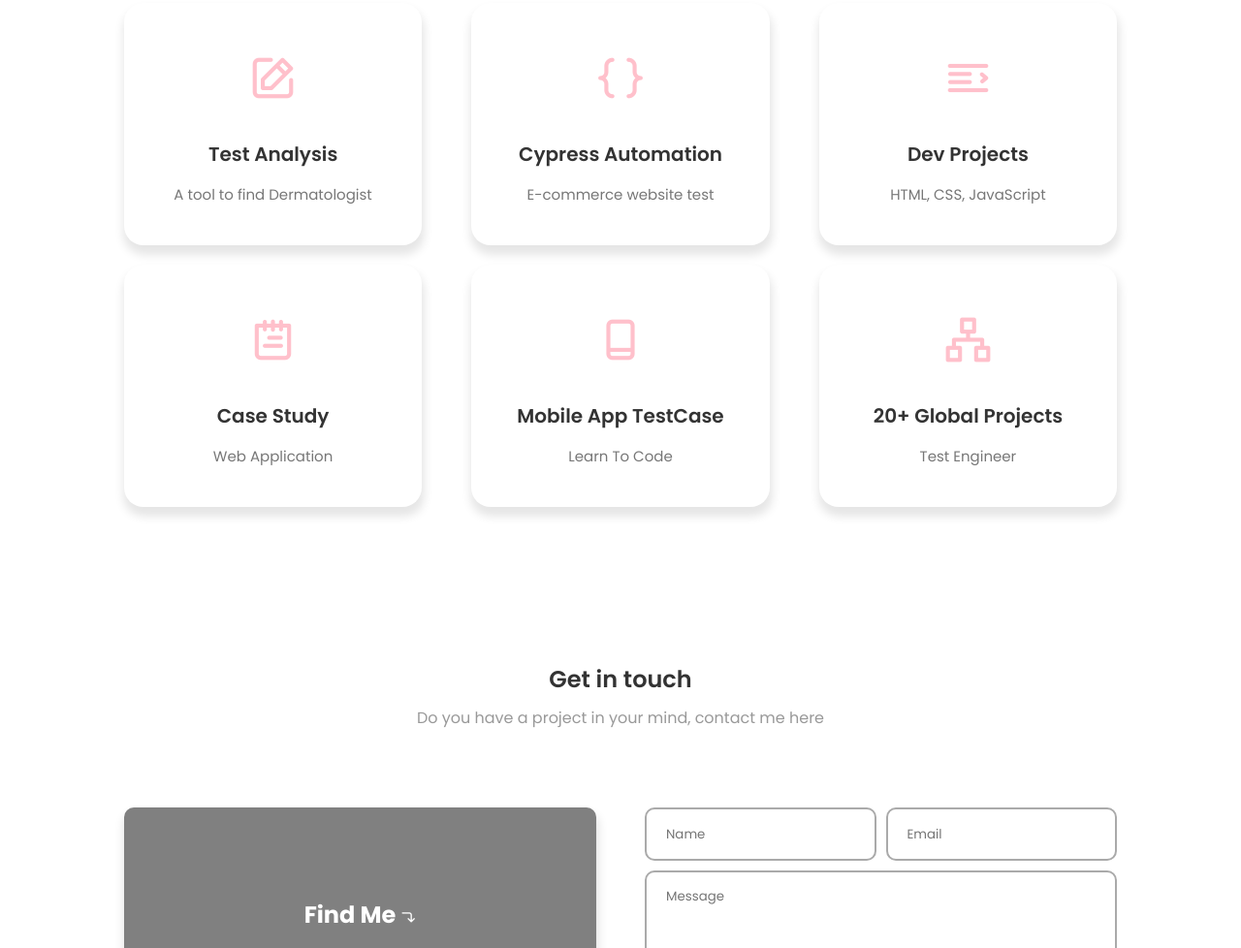
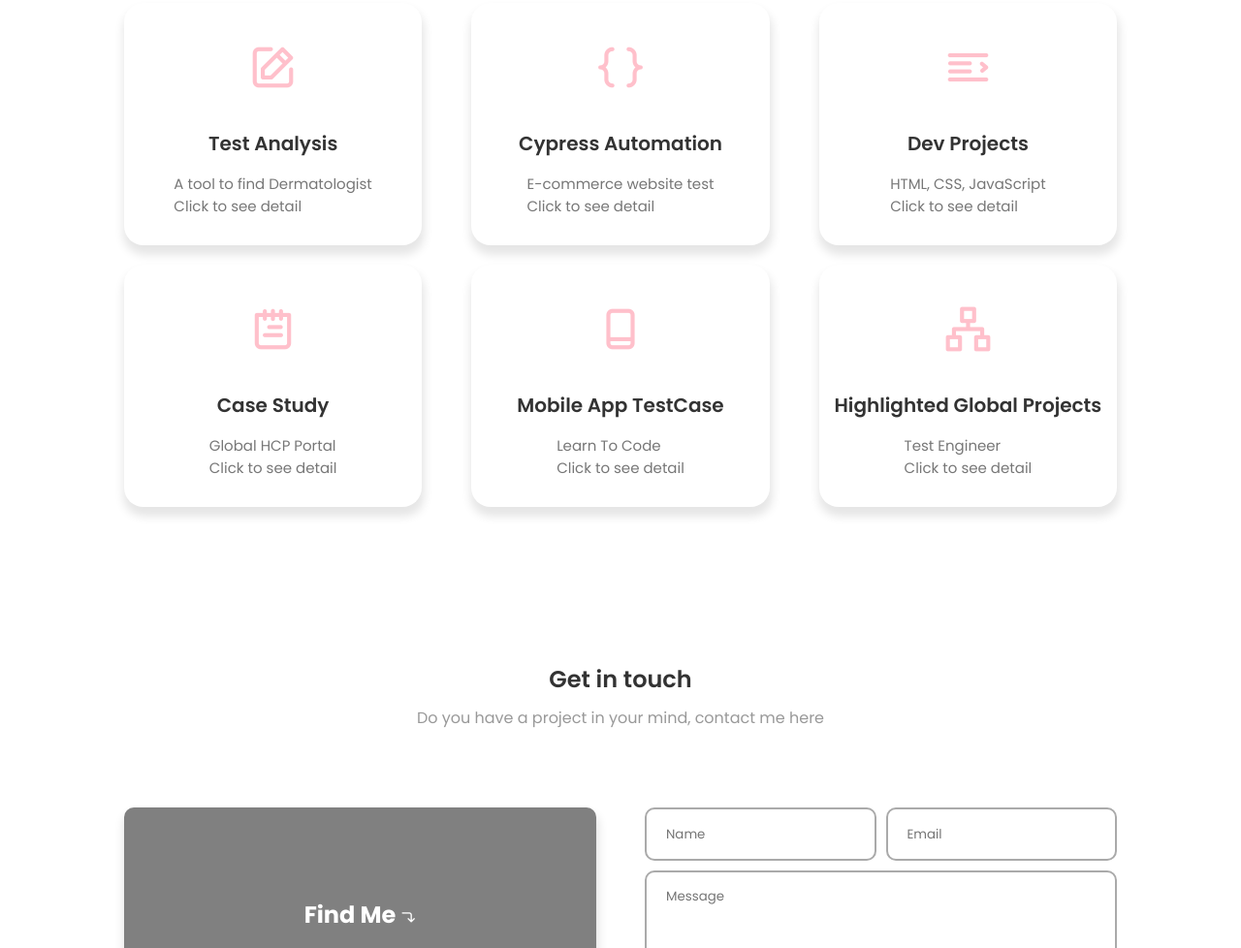
Before and after one commit to Noor-Ismot/Software-Test-Automation-Engineer-Portfolio, a plain HTML site: page index.html in a window 1280 px wide. Shown: the part 1826-2804 px from the top of the page at 97% size. Drawn offline with nearby package versions, Linux system fonts and the light colour scheme.

Commit message:
Update index.html

```diff
--- a/index.html
+++ b/index.html
@@ -224,34 +224,34 @@
                     <div class="project-box" id="project-box-1" title="Click to see detail">
                         <i class="uil uil-edit"></i>
                         <h3>Test Analysis</h3>
-                        <label>A tool to find Dermatologist</label>
+                        <label>A tool to find Dermatologist<br>Click to see detail</label>
                     </div>
                     <div class="project-box" id="project-box-2" title="Click to see detail">
                         <i class="uil uil-brackets-curly"></i>
                         <h3> Cypress Automation</h3>
-                        <label>E-commerce website test</label>
+                        <label>E-commerce website test<br>Click to see detail</label>
                     </div>
                     <div class="project-box" id="project-box-3" title="Click to see detail">
                         <i class="uil uil-align"></i>
                         <h3>Dev Projects</h3>
-                        <label>HTML, CSS, JavaScript</label>
+                        <label>HTML, CSS, JavaScript<br>Click to see detail</label>
                     </div>
                     <div class="project-box" id="project-box-4" title="Click to see detail">
                         <i class="uil uil-notes"></i>
                         <h3>Case Study</h3>
-                        <label>Web Application</label>
+                        <label>Global HCP Portal<br>Click to see detail</label>
                     </div>
 
                     <div class="project-box" id="project-box-5" title="Click to see detail">
                         <i class="uil uil-mobile-android-alt"></i>
                         <h3>Mobile App TestCase</h3>
-                        <label>Learn To Code</label>
+                        <label>Learn To Code<br>Click to see detail</label>
                     </div>
 
                     <div class="project-box" id="project-box-6" title="Click to see detail">
                         <i class="uil uil-sitemap"></i>
-                        <h3>20+ Global Projects</h3>
-                        <label>Test Engineer</label>
+                        <h3>Highlighted Global Projects</h3>
+                        <label>Test Engineer<br>Click to see detail</label>
                     </div>
 
                 </div>
```
